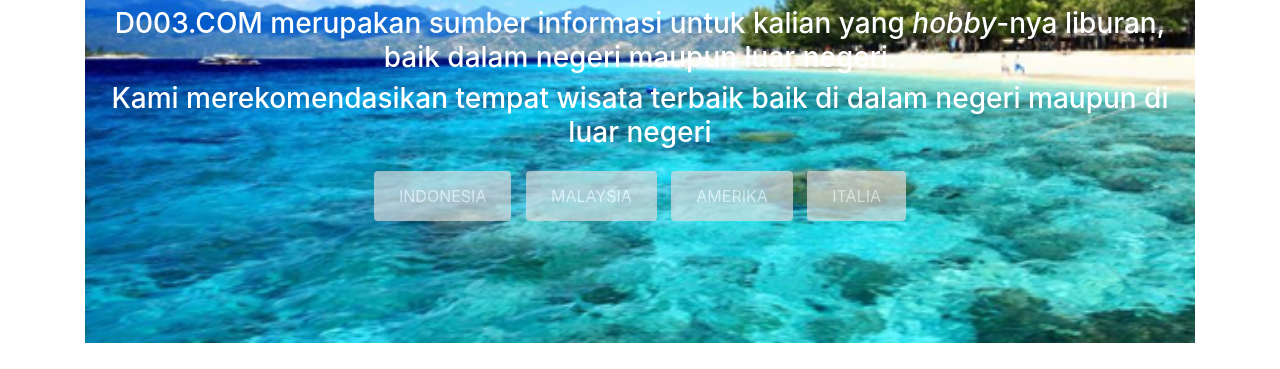
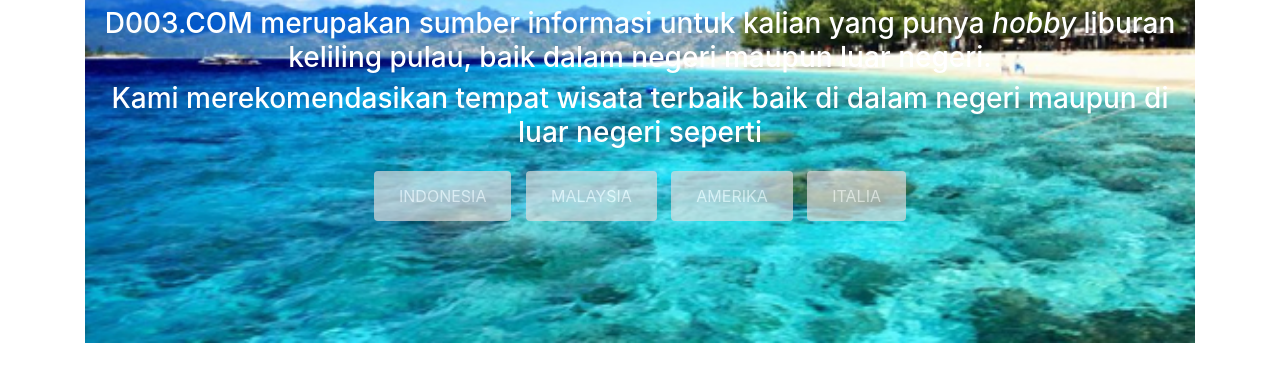
Before and after one commit to janzL4k/Traveling_website, a plain HTML site: page Traveling/index.html in a window 1280 px wide. Shown: the part 431-800 px from the top of the page. Drawn offline with nearby package versions, Linux system fonts and the light colour scheme.

Commit message:
Update index.html

```diff
--- a/Traveling/index.html
+++ b/Traveling/index.html
@@ -51,9 +51,9 @@
       <h1>TRAVEL LOVE</h1>
       <h1>LOVE LOVE LOVE</h1>
       <h1>Liburan semakin asik dan menyenangkan.</h1>
-      <h3>D003.COM merupakan sumber informasi untuk kalian yang <i>hobby</i>-nya liburan, baik dalam negeri maupun luar negeri.
+      <h3>D003.COM merupakan sumber informasi untuk kalian yang punya <i>hobby</i> liburan keliling pulau, baik dalam negeri maupun luar negeri.
       </h3>
-      <h3>Kami merekomendasikan tempat wisata terbaik baik di dalam negeri maupun di luar negeri</h3>
+      <h3>Kami merekomendasikan tempat wisata terbaik baik di dalam negeri maupun di luar negeri seperti</h3>
       <div class="btn-wrapper">
           <a href="#" class="btn indonesia"><span class="fa fa-indonesia"></span>INDONESIA</a>
           <a href="#" class="btn malaysia"><span class="fa fa-malaysia"></span>MALAYSIA</a>
```
